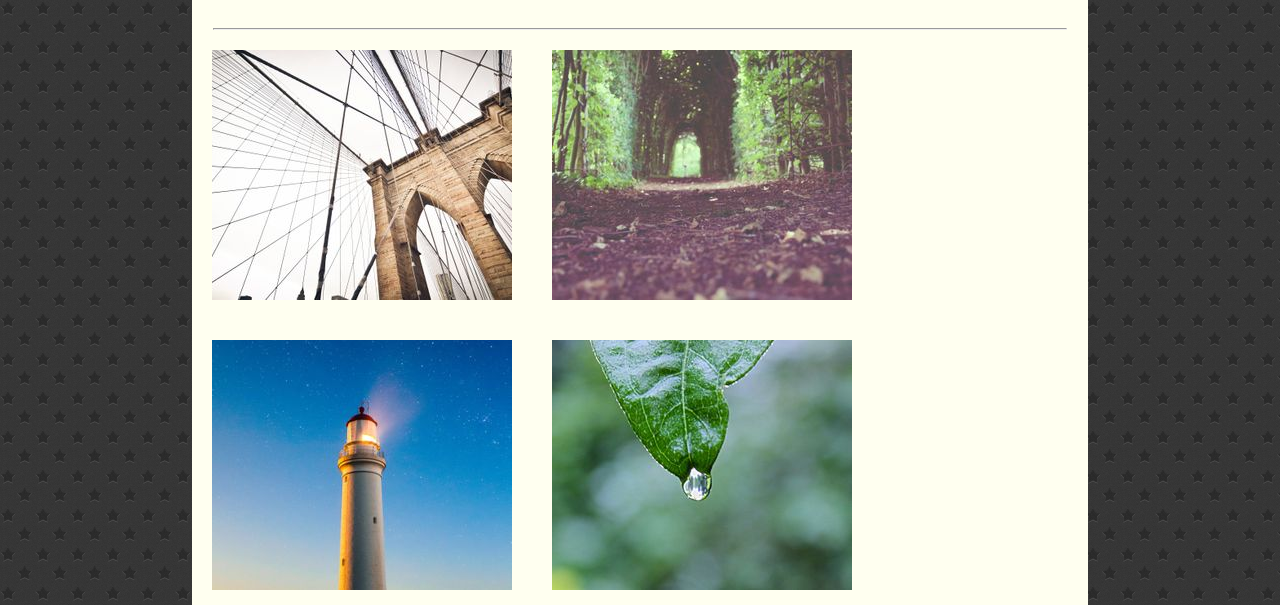
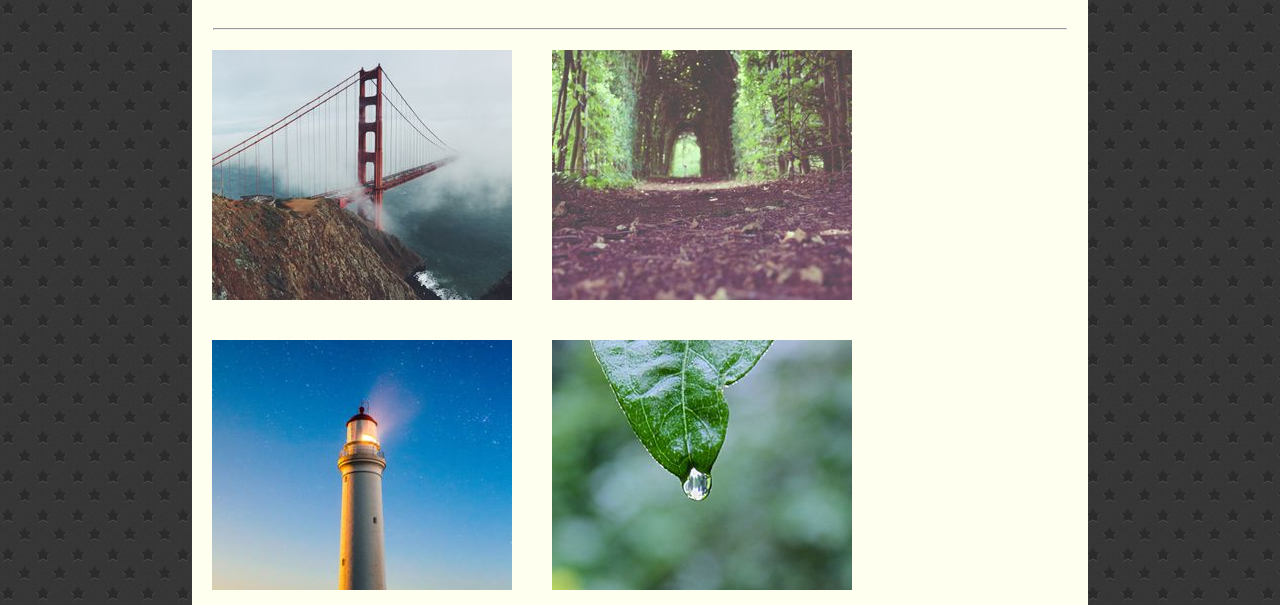
Before and after one commit to stellaCmiller/basic-portfolio, a plain HTML site: page portfolio.html in a window 1280 px wide. Shown: the part 195-800 px from the top of the page. Drawn offline with Linux system fonts and the light colour scheme.

Commit message:
PicUpdate-BugFix

```diff
--- a/portfolio.html
+++ b/portfolio.html
@@ -29,7 +29,7 @@
 
             <hr>
             <div class="img-container">
-                <img src="/assets/images/pcisum6.jpg" alt="placeholder1">
+                <img src="assets/images/picsum1.jpg" alt="placeholder1">
             </div>
 
             <div class="img-container">
```
Also changed, not shown: assets/images/pcisum6.jpg (deleted).
